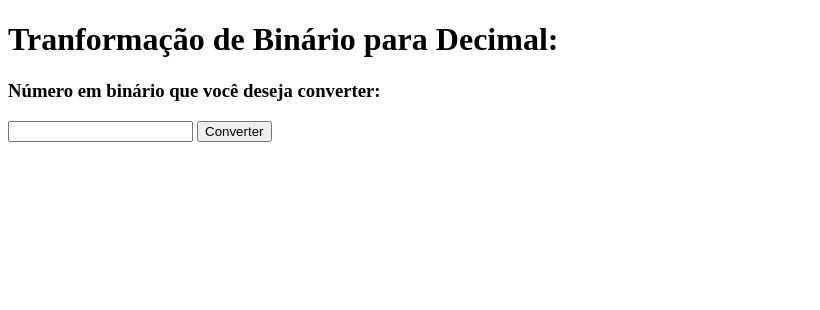
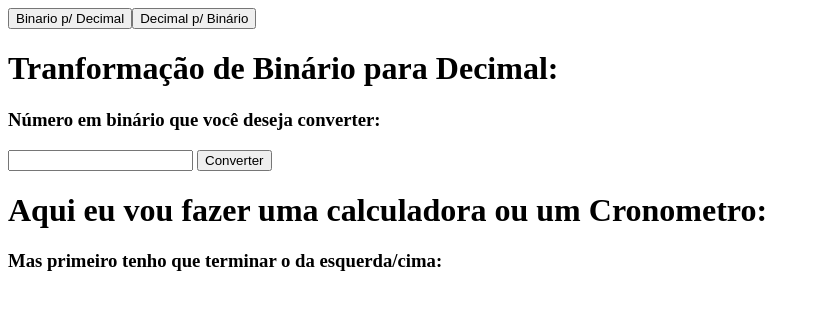
Before and after one commit to MatheusNaoto/Pagina-de-Projetos-, a plain HTML site: page index.html in a window 1280 px wide. Shown: the whole page, without its empty margins (0-820 px from the left). Drawn offline with Linux system fonts and the light colour scheme.

Commit message:
Update index.html

```diff
--- a/index.html
+++ b/index.html
@@ -5,18 +5,27 @@
     <meta http-equiv="X-UA-Compatible" content="IE=edge">
     <meta name="viewport" content="width=device-width, initial-scale=1.0">
     <title>Pagina 1</title>
-    <style>
-        #dec{
-            margin-top: 10px;
-        }
-    </style>
+    <link rel="stylesheet" href="pagina1.css">
 </head>
 <body>
-    <h1>Tranformação de Binário para Decimal:</h1>
-    <h3>Número em binário que você deseja converter: </h3>
-    <input type="number" name="binario" id="bin" onkeyup="validar()"> <!-- Evento onchange para desfazer tem que ter um clique na tela-->
-    <input type="button" value="Converter" id="botao" onclick="converter()" >
-    <div id="dec">
+    <button id="b2d" onclick="b2d()">Binario p/ Decimal</button><button id="d2b" onclick="d2b()">Decimal p/ Binário</button>
+    <div class="First2">
+        <div id="container1">
+            <h1 id="titulo1">Tranformação de Binário para Decimal:</h1>
+            <h3 id="subt1">Número em binário que você deseja converter: </h3>
+            <div>
+                <input type="number" class="inputtxt" id="bin"> <!-- Evento onchange para desfazer tem que ter um clique na tela-->
+                <input type="button" value="Converter" id="botao">
+                <div id="dec"></div>
+            </div>
+        </div>
+
+        <div id="container2">
+            <h1>Aqui eu vou fazer uma calculadora ou um Cronometro:</h1>
+            <h3>Mas primeiro tenho que terminar o da esquerda/cima: </h3>
+
+        </div>
+    </div>
 
     <script src="pagina1_script.js"></script>
 </body>
```
